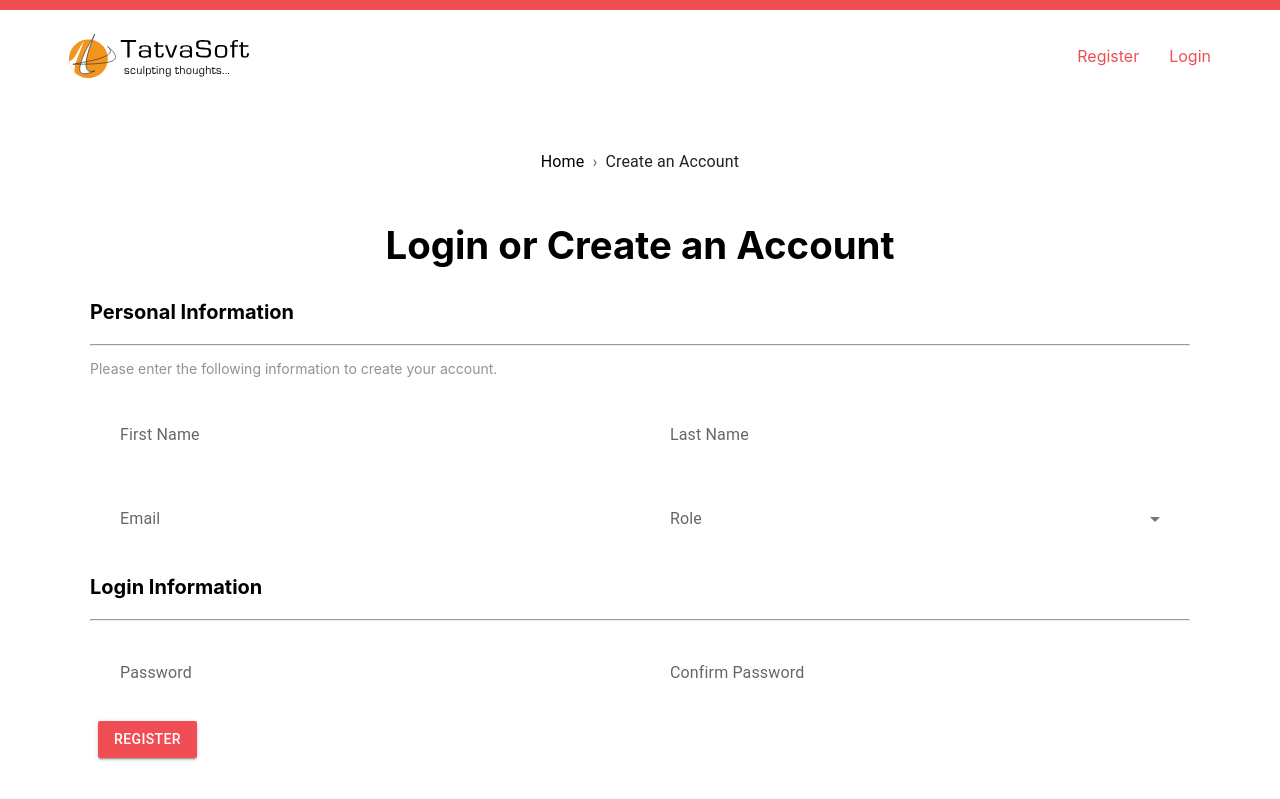
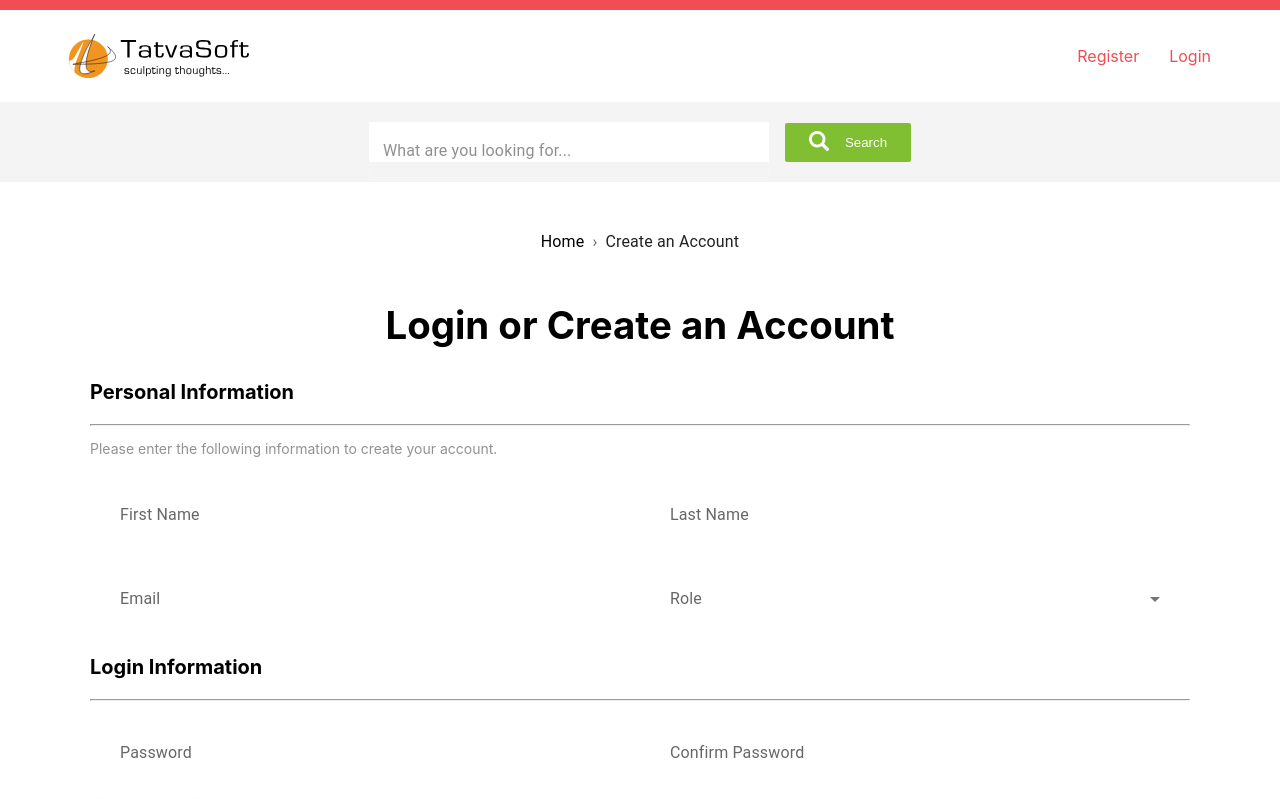
Before and after one commit to Dharmik3/tatvasoft-react-internship, a React (Create React App) app: page / in a window 1280 px wide. Shown: the top 799 px of the page. Built offline with nearby package versions, Linux system fonts and the light colour scheme.

Commit message:
search bar design

```diff
--- a/src/App.js
+++ b/src/App.js
@@ -7,6 +7,7 @@
 import Header from './components/Header';
 import theme from './utils/theme'
 import Footer from './components/Footer/Footer';
+import Searchbar from './components/Searchbar/Searchbar';
 
 
 
@@ -17,6 +18,7 @@
       <div className="App">
         <BrowserRouter>
           <Header />
+          <Searchbar/>
           <Routes>
             <Route path='/' element={<Register />} />
             <Route path='/register' element={<Register />} />
--- /dev/null
+++ b/src/components/Searchbar/Searchbar.jsx
@@ -0,0 +1,42 @@
+import React, { useState } from "react";
+import { TextField } from "@material-ui/core";
+import styles from "./Searchbar.module.css";
+import searchIcon from "../../images/search.png";
+const Searchbar = () => {
+  const [query, setQuery] = useState("");
+
+  const searchBooks = () => {};
+  return (
+    <div className={styles.searchBarContainer}>
+      <div className={styles.searchContainer}>
+        <div className={styles.serachField}>
+          <TextField
+            id="searchText"
+            name="searchText"
+            placeholder="What are you looking for..."
+            variant="outlined"
+            value={query}
+            onChange={(e) => setQuery(e.target.value)}
+            className={styles.searchInput}
+            style={{ minWidth: 400, maxWidth: 500, padding: "0" }}
+          />
+        </div>
+        <button
+          className={styles.searchBtn}
+          type="submit"
+          variant="contained"
+          color="primary"
+          disableElevation
+          onClick={searchBooks}
+        >
+          <em>
+            <img src={searchIcon} alt="search" />
+          </em>
+          Search
+        </button>
+      </div>
+    </div>
+  );
+};
+
+export default Searchbar;
--- /dev/null
+++ b/src/components/Searchbar/Searchbar.module.css
@@ -0,0 +1,39 @@
+.searchBarContainer{
+    background-color: #f4f4f4;
+}
+.searchContainer{
+   padding: 20px 20px;
+    display: flex;
+    align-items: center;
+    justify-content: center;
+    gap: 1rem;
+}
+.searchInput:hover{
+    border: none;
+    outline: none;
+}
+.searchBtn{
+    display: flex;
+    align-items: center;
+    justify-content: center;
+    gap: 1rem;
+    margin-top: 0;
+    padding: 8px 24px;
+    background-color: #80bf32;
+    color: #fff;
+    border: none;
+    outline: none;
+    cursor: pointer;
+}
+.searchInput{
+    background-color:#fff;
+    height:40px;
+    border: none;
+    outline: none;
+   padding: 10px 30px;
+   min-width: 500px;
+   max-width: 600px;
+}
+input{
+    padding: 10px 30px;
+}
```
Also changed, not shown: src/images/search.png (added).
